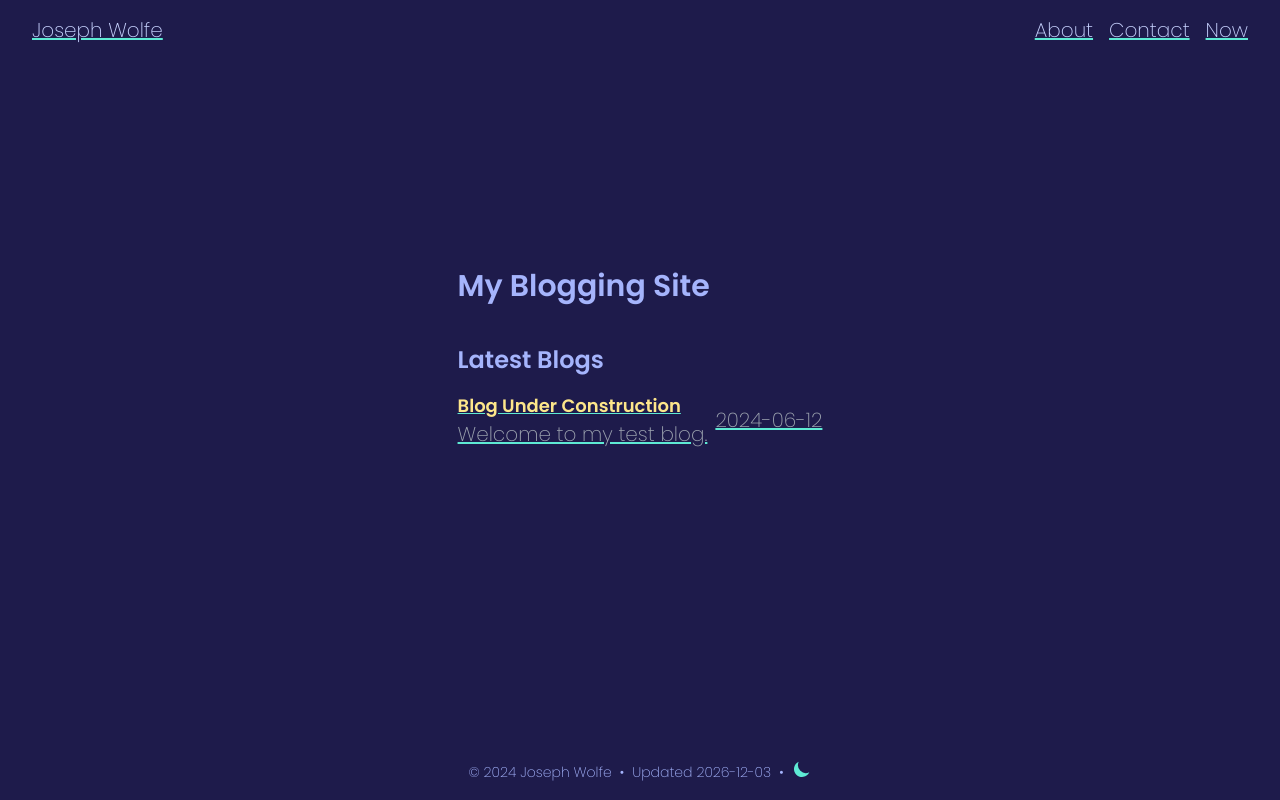
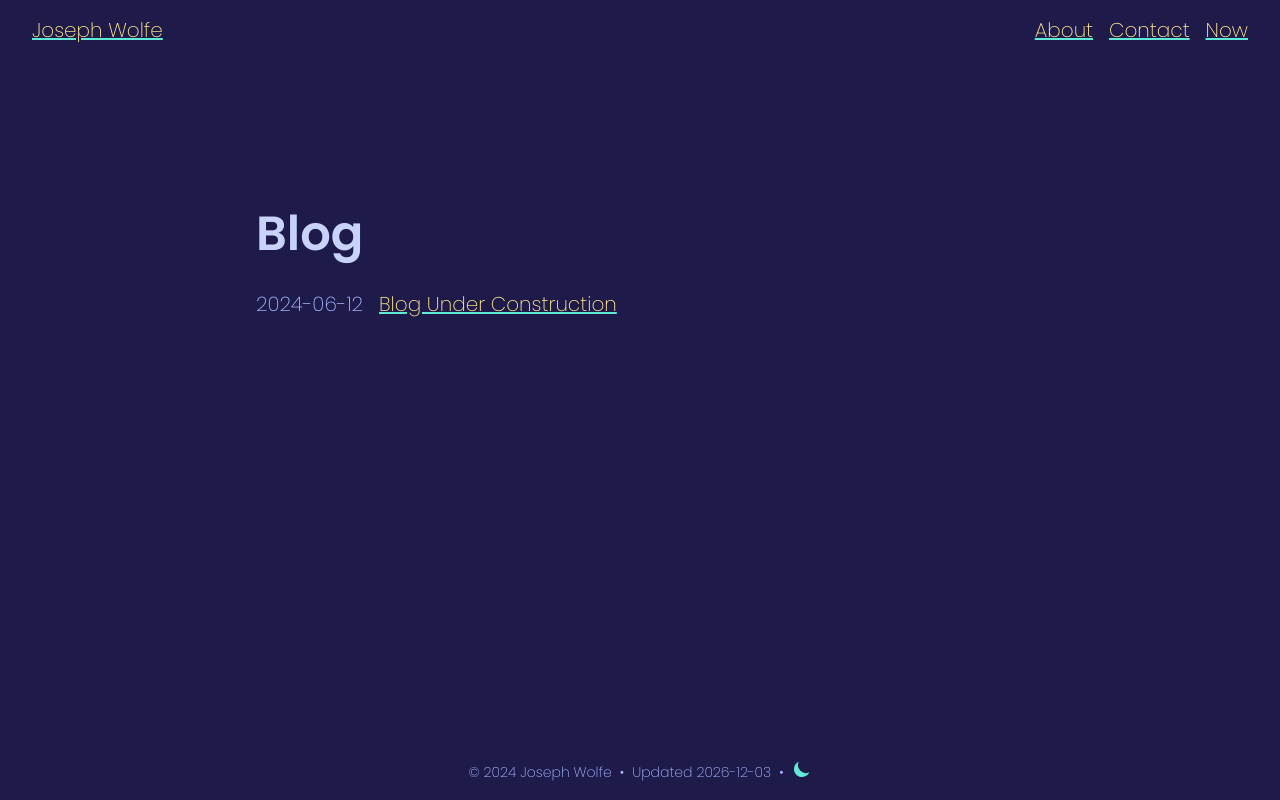
Before and after one commit to CharmedSatyr/personal-website, a Next.js app: page /blog in a window 1280 px wide. Built offline with nearby package versions, Linux system fonts and the light colour scheme.

Commit message:
Additional inline styles and cleanup; blog setup

```diff
--- a/app/blog/[slug]/page.tsx
+++ b/app/blog/[slug]/page.tsx
@@ -1,13 +1,12 @@
 import fs from "fs";
 import path from "path";
 import matter from "gray-matter";
-
 import { MDXRemote } from "next-mdx-remote/rsc";
 
-const postsPath = "data/blog";
+import { blogDir } from "app/blog/page";
 
 export const generateStaticParams = async () => {
-	const files = fs.readdirSync(path.join(postsPath));
+	const files = fs.readdirSync(path.join(blogDir));
 
 	const paths = files.map((filename) => ({
 		slug: filename.replace(".mdx", ""),
@@ -18,7 +17,7 @@ export const generateStaticParams = async () => {
 
 const getPost = ({ slug }: { slug: string }) => {
 	const markdownFile = fs.readFileSync(
-		path.join(postsPath, slug + ".mdx"),
+		path.join(blogDir, slug + ".mdx"),
 		"utf-8",
 	);
 
@@ -36,7 +35,9 @@ const Post = ({ params }) => {
 
 	return (
 		<>
-			<h1>{props.frontMatter.title}</h1>
+			<h1 className="highlighted mb-8 text-3xl font-bold md:text-5xl">
+				{props.frontMatter.title}
+			</h1>
 
 			<MDXRemote source={props.content} />
 		</>
--- a/app/blog/page.tsx
+++ b/app/blog/page.tsx
@@ -2,54 +2,46 @@ import fs from "fs";
 import path from "path";
 import matter from "gray-matter";
 
-import Link from "next/link";
+import Link from "components/Link";
+import PageContainer from "@/components/PageContainer";
 
-export const Blog = () => {
-	// 1) Set blogs directory
-	const blogDir = "data/blog";
+export const blogDir = "data/blog";
 
-	// 2) Find all files in the blog directory
+const getBlogs = () => {
 	const files = fs.readdirSync(path.join(blogDir));
 
-	// 3) For each blog found
-	const blogs = files.map((filename) => {
-		// 4) Read the content of that blog
+	return files.map((filename) => {
 		const fileContent = fs.readFileSync(path.join(blogDir, filename), "utf-8");
 
-		// 5) Extract the metadata from the blog's content
 		const { data: frontMatter } = matter(fileContent);
 
-		// 6) Return the metadata and page slug
 		return {
 			meta: frontMatter,
 			slug: filename.replace(".mdx", ""),
 		};
 	});
+};
+
+const Blog = () => {
+	const blogs = getBlogs();
 
 	return (
-		<main className="flex flex-col">
-			<h1 className="text-3xl font-bold">My Blogging Site</h1>
+		<PageContainer title="Blog">
+			<section>
+				{blogs.map((blog) => (
+					<Link
+						className="flex items-end justify-start gap-4"
+						href={"/blog/" + blog.slug}
+						passHref
+						key={blog.slug}
+					>
+						<time className="text-lg md:text-xl">{blog.meta.date}</time>
 
-			<section className="py-10">
-				<h2 className="text-2xl font-bold">Latest Blogs</h2>
-
-				<div className="py-2">
-					{blogs.map((blog) => (
-						<Link href={"/blog/" + blog.slug} passHref key={blog.slug}>
-							<div className="flex justify-between gap-2 py-2 align-middle">
-								<div>
-									<h3 className="text-lg font-bold">{blog.meta.title}</h3>
-									<p className="text-gray-400">{blog.meta.description}</p>
-								</div>
-								<div className="my-auto text-gray-400">
-									<p>{blog.meta.date}</p>
-								</div>
-							</div>
-						</Link>
-					))}
-				</div>
+						<h3 className="hyperlink text-lg md:text-xl">{blog.meta.title}</h3>
+					</Link>
+				))}
 			</section>
-		</main>
+		</PageContainer>
 	);
 };
 
--- a/app/contact/EmailMeLink.tsx
+++ b/app/contact/EmailMeLink.tsx
@@ -14,7 +14,7 @@ const EmailMeLink = () => {
 
 	return (
 		<button
-			className="fake-link"
+			className="hyperlink"
 			onClick={(e) => {
 				// After initial click, let the mailto: work
 				if (!clicked) {
--- a/components/Footer.tsx
+++ b/components/Footer.tsx
@@ -3,7 +3,7 @@ import siteMetadata from "data/site-metadata";
 
 const Footer = () => {
 	return (
-		<footer className="flex items-center justify-center space-x-2 text-nowrap px-8 py-4">
+		<footer className="flex items-center justify-center space-x-2 text-nowrap px-8 py-4 text-xs md:text-sm">
 			<div>
 				{`© ${new Date().getFullYear()}`} {siteMetadata.author}
 			</div>
--- a/components/Header.tsx
+++ b/components/Header.tsx
@@ -26,7 +26,7 @@ const NavLinks = () => {
 					return 0;
 				})
 				.map((link) => (
-					<Link className="highlighted" key={link.title} href={link.href}>
+					<Link key={link.title} href={link.href}>
 						{link.title}
 					</Link>
 				))}
@@ -37,9 +37,7 @@ const NavLinks = () => {
 const Header = () => {
 	return (
 		<header className="flex items-center justify-between px-8 py-4">
-			<Link className="highlighted" href="/">
-				{siteMetadata.headerTitle}
-			</Link>
+			<Link href="/">{siteMetadata.headerTitle}</Link>
 
 			<div className="flex items-center space-x-4">
 				<NavLinks />
--- a/components/Link.tsx
+++ b/components/Link.tsx
@@ -11,14 +11,22 @@ const CustomLink = ({
 	const isAnchorLink = href && href.startsWith("#");
 
 	if (isInternalLink) {
-		return <Link href={href} {...rest} />;
+		return <Link className="hyperlink" href={href} {...rest} />;
 	}
 
 	if (isAnchorLink) {
-		return <a href={href} {...rest} />;
+		return <a className="hyperlink" href={href} {...rest} />;
 	}
 
-	return <a target="_blank" rel="noopener noreferrer" href={href} {...rest} />;
+	return (
+		<a
+			className="hyperlink"
+			target="_blank"
+			rel="noopener noreferrer"
+			href={href}
+			{...rest}
+		/>
+	);
 };
 
 export default CustomLink;
--- a/css/tailwind.css
+++ b/css/tailwind.css
@@ -11,10 +11,6 @@
 	p,
 	ol {
 		@apply text-lg md:text-xl;
-	}
-
-	footer {
-		@apply text-xs md:text-sm;
 	}
 
 	/* Other styles */
@@ -42,8 +38,7 @@
 		@apply appearance-none rounded border-2 border-primary-300 bg-primary-50 text-grayscale-900 shadow-inner focus:border-secondary-700 focus:outline-none dark:border-dark-accent-300;
 	}
 
-	a,
-	.fake-link {
+	.hyperlink {
 		@apply text-secondary-700 underline decoration-accent-600 dark:text-dark-secondary-200 dark:decoration-dark-accent-300;
 	}
 
```
